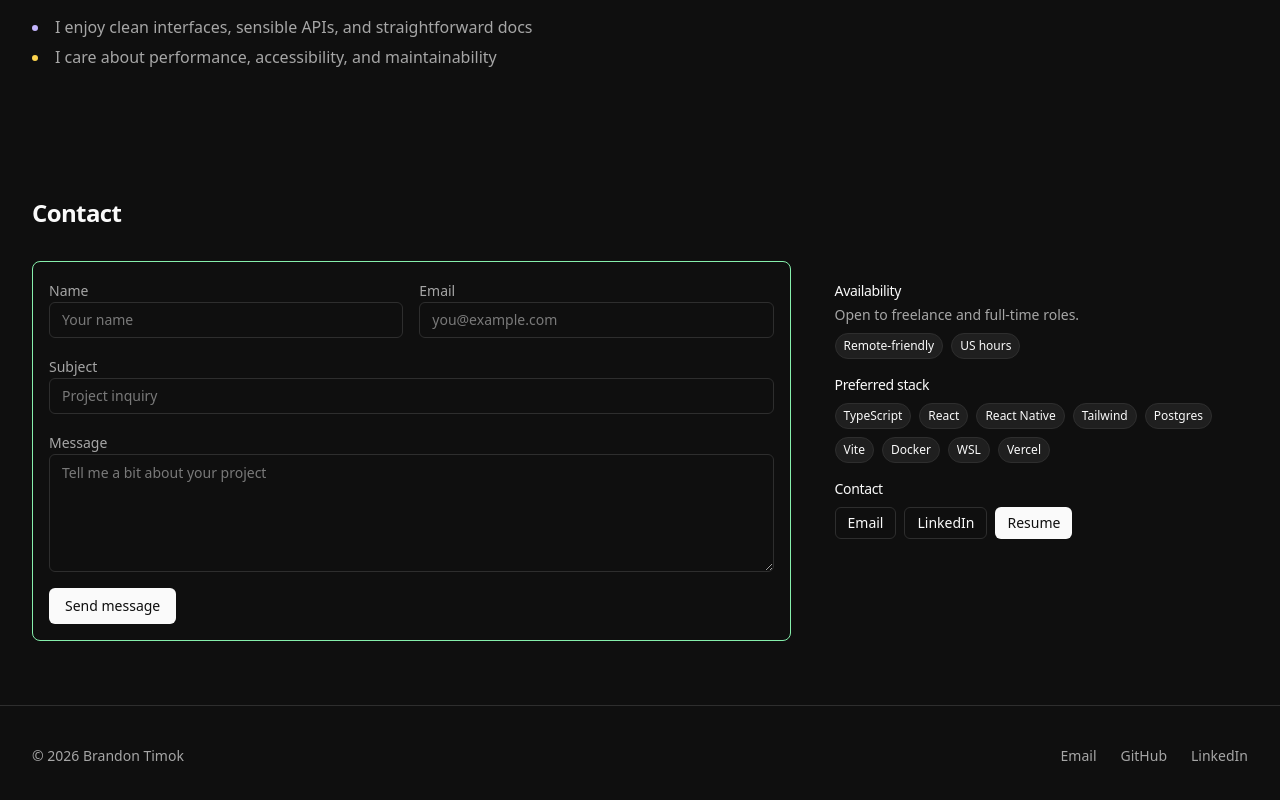
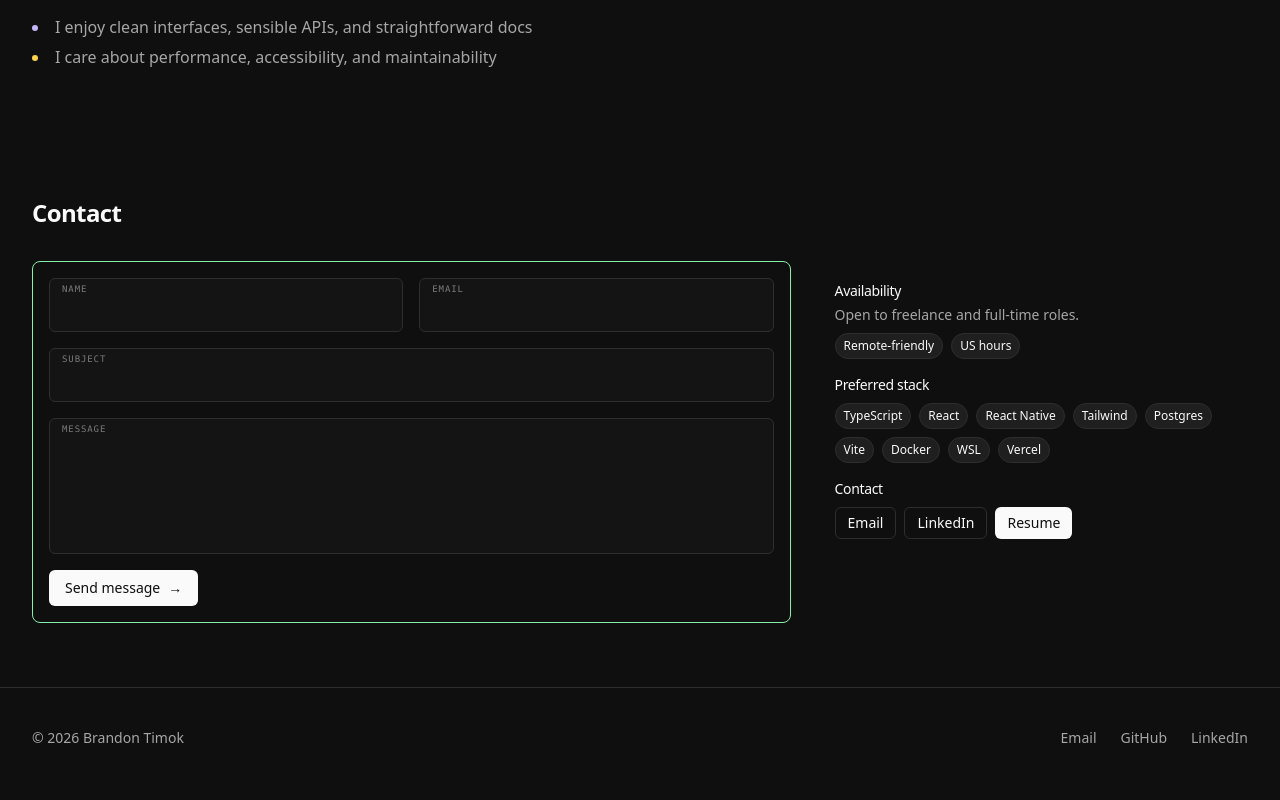
Before and after one commit to B-Timok/dev-portfolio-2.0, a Next.js app: page / in a window 1280 px wide. Shown: the part 4225-5025 px from the top of the page. Built offline with nearby package versions, Linux system fonts and the light colour scheme.

Commit message:
Refresh contact: floating labels, focus accent rotation, send button states

```diff
--- a/src/components/sections/contact-section.tsx
+++ b/src/components/sections/contact-section.tsx
@@ -3,15 +3,23 @@
 import { useState } from "react"
 import Link from "next/link"
 import { Button } from "@/components/ui/button"
-import { Input } from "@/components/ui/input"
-import { Textarea } from "@/components/ui/textarea"
-import { Label } from "@/components/ui/label"
 import { borderClassByIndex } from "@/lib/playful"
+import { FadeUp } from "@/components/motion/fade-up"
+
+const FIELD_ACCENT = {
+  name:    "#7dd3fc",
+  email:   "#f9a8d4",
+  subject: "#c4b5fd",
+  message: "#86efac",
+} as const
+
+type FieldKey = keyof typeof FIELD_ACCENT
 
 export default function ContactSection() {
   const [sending, setSending] = useState(false)
   const [sent, setSent] = useState(false)
   const [error, setError] = useState<string | null>(null)
+  const [focused, setFocused] = useState<FieldKey | null>(null)
 
   const handleSubmit = async (e: React.FormEvent<HTMLFormElement>) => {
     e.preventDefault()
@@ -48,46 +56,154 @@ export default function ContactSection() {
     }
   }
 
+  const fieldStyle = (key: FieldKey): React.CSSProperties => {
+    const isFocused = focused === key
+    return {
+      borderColor: isFocused ? FIELD_ACCENT[key] : undefined,
+      boxShadow: isFocused ? `0 0 0 3px ${FIELD_ACCENT[key]}1a` : undefined,
+    }
+  }
+
+  const labelStyle = (key: FieldKey): React.CSSProperties => {
+    const isFocused = focused === key
+    return {
+      color: isFocused ? FIELD_ACCENT[key] : undefined,
+    }
+  }
+
   return (
     <section id="contact" className="py-16">
       <div className="container mx-auto px-4 sm:px-6 lg:px-8">
+        <FadeUp>
           <div className="inline-flex items-baseline gap-3 mb-8">
             <h2 className="text-2xl font-semibold">Contact</h2>
-          <span className={"h-0.5 w-10 " + borderClassByIndex(0)}></span>
+            <span className={"h-0.5 w-10 " + borderClassByIndex(0)} />
           </div>
+        </FadeUp>
+
         <div className="grid grid-cols-1 lg:grid-cols-[1.4fr_0.8fr] gap-6">
-          <form onSubmit={handleSubmit} className={"order-1 lg:order-1 space-y-4 rounded-lg p-4 border " + borderClassByIndex(3)}>
+          <FadeUp className="order-1 lg:order-1">
+            <form
+              onSubmit={handleSubmit}
+              className={"space-y-4 rounded-lg p-4 border " + borderClassByIndex(3)}
+            >
               <div className="grid grid-cols-1 sm:grid-cols-2 gap-4">
-              <div className="space-y-1.5">
-                <Label htmlFor="name">Name</Label>
-                <Input id="name" required placeholder="Your name" />
+                {(["name", "email"] as FieldKey[]).map((key) => (
+                  <div
+                    key={key}
+                    className="relative rounded-md border border-border bg-card px-3 pt-5 pb-2 transition-[border-color,box-shadow] duration-200"
+                    style={fieldStyle(key)}
+                  >
+                    <label
+                      htmlFor={key}
+                      className="absolute left-3 top-1 text-[9px] uppercase tracking-widest font-mono text-muted-foreground/70 transition-colors"
+                      style={labelStyle(key)}
+                    >
+                      {key}
+                    </label>
+                    <input
+                      id={key}
+                      name={key}
+                      type={key === "email" ? "email" : "text"}
+                      required
+                      onFocus={() => setFocused(key)}
+                      onBlur={() => setFocused(null)}
+                      className="w-full bg-transparent text-sm text-foreground placeholder:text-muted-foreground/40 outline-none"
+                    />
                   </div>
-              <div className="space-y-1.5">
-                <Label htmlFor="email">Email</Label>
-                <Input id="email" type="email" required placeholder="you@example.com" />
+                ))}
               </div>
+
+              <div
+                className="relative rounded-md border border-border bg-card px-3 pt-5 pb-2 transition-[border-color,box-shadow] duration-200"
+                style={fieldStyle("subject")}
+              >
+                <label
+                  htmlFor="subject"
+                  className="absolute left-3 top-1 text-[9px] uppercase tracking-widest font-mono text-muted-foreground/70 transition-colors"
+                  style={labelStyle("subject")}
+                >
+                  subject
+                </label>
+                <input
+                  id="subject"
+                  name="subject"
+                  type="text"
+                  required
+                  onFocus={() => setFocused("subject")}
+                  onBlur={() => setFocused(null)}
+                  className="w-full bg-transparent text-sm text-foreground placeholder:text-muted-foreground/40 outline-none"
+                />
               </div>
-            <div className="space-y-1.5">
-              <Label htmlFor="subject">Subject</Label>
-              <Input id="subject" required placeholder="Project inquiry" />
+
+              <div
+                className="relative rounded-md border border-border bg-card px-3 pt-5 pb-2 transition-[border-color,box-shadow] duration-200"
+                style={fieldStyle("message")}
+              >
+                <label
+                  htmlFor="message"
+                  className="absolute left-3 top-1 text-[9px] uppercase tracking-widest font-mono text-muted-foreground/70 transition-colors"
+                  style={labelStyle("message")}
+                >
+                  message
+                </label>
+                <textarea
+                  id="message"
+                  name="message"
+                  required
+                  rows={5}
+                  onFocus={() => setFocused("message")}
+                  onBlur={() => setFocused(null)}
+                  className="w-full bg-transparent text-sm text-foreground placeholder:text-muted-foreground/40 outline-none resize-none"
+                />
               </div>
-            <div className="space-y-1.5">
-              <Label htmlFor="message">Message</Label>
-              <Textarea id="message" rows={5} required placeholder="Tell me a bit about your project" />
-            </div>
+
               {error && (
-              <p className="text-sm text-red-500">{error}</p>
+                <p className="text-sm text-red-500" role="alert">
+                  {error}
+                </p>
               )}
-            <Button type="submit" disabled={sending}>
-              {sending ? "Sending…" : sent ? "Sent!" : "Send message"}
+
+              <Button
+                type="submit"
+                disabled={sending}
+                className={
+                  "group inline-flex items-center gap-2 transition-colors duration-300 " +
+                  (sent ? "!bg-[#86efac] !text-black" : "")
+                }
+              >
+                {sending
+                  ? "Sending…"
+                  : sent
+                    ? (
+                      <>
+                        Sent
+                        <span aria-hidden="true">✓</span>
+                      </>
+                    )
+                    : (
+                      <>
+                        Send message
+                        <span
+                          aria-hidden="true"
+                          className="inline-block transition-transform duration-200 group-hover:translate-x-1"
+                        >
+                          →
+                        </span>
+                      </>
+                    )}
               </Button>
             </form>
+          </FadeUp>
 
-          <div className="order-2 lg:order-2 rounded-lg p-5">
+          <FadeUp className="order-2 lg:order-2">
+            <div className="rounded-lg p-5">
               <div className="space-y-4 text-sm">
                 <div>
                   <h3 className="text-sm font-medium">Availability</h3>
-                <p className="text-muted-foreground mt-1">Open to freelance and full‑time roles.</p>
+                  <p className="text-muted-foreground mt-1">
+                    Open to freelance and full‑time roles.
+                  </p>
                   <div className="mt-2 flex flex-wrap gap-2">
                     <span className="text-xs px-2 py-1 rounded-full bg-muted border border-border">Remote‑friendly</span>
                     <span className="text-xs px-2 py-1 rounded-full bg-muted border border-border">US hours</span>
@@ -97,8 +213,13 @@ export default function ContactSection() {
                 <div>
                   <h3 className="text-sm font-medium">Preferred stack</h3>
                   <div className="mt-2 flex flex-wrap gap-2">
-                  {['TypeScript','React','React Native','Tailwind','Postgres','Vite','Docker','WSL','Vercel'].map(tag => (
-                    <span key={tag} className="text-xs px-2 py-1 rounded-full bg-muted border border-border">{tag}</span>
+                    {["TypeScript","React","React Native","Tailwind","Postgres","Vite","Docker","WSL","Vercel"].map((tag) => (
+                      <span
+                        key={tag}
+                        className="text-xs px-2 py-1 rounded-full bg-muted border border-border"
+                      >
+                        {tag}
+                      </span>
                     ))}
                   </div>
                 </div>
@@ -110,15 +231,23 @@ export default function ContactSection() {
                       <Link href="mailto:timok@unlv.nevada.edu">Email</Link>
                     </Button>
                     <Button asChild size="sm" variant="outline">
-                    <Link href="https://www.linkedin.com/in/brandon-timok-589765253/" target="_blank">LinkedIn</Link>
+                      <Link
+                        href="https://www.linkedin.com/in/brandon-timok-589765253/"
+                        target="_blank"
+                      >
+                        LinkedIn
+                      </Link>
                     </Button>
                     <Button asChild size="sm">
-                    <Link href="/BTimokResume24.pdf" target="_blank">Resume</Link>
+                      <Link href="/BTimokResume24.pdf" target="_blank">
+                        Resume
+                      </Link>
                     </Button>
                   </div>
                 </div>
               </div>
             </div>
+          </FadeUp>
         </div>
       </div>
     </section>
```
Lines whose indentation alone changed are shown as unchanged.
